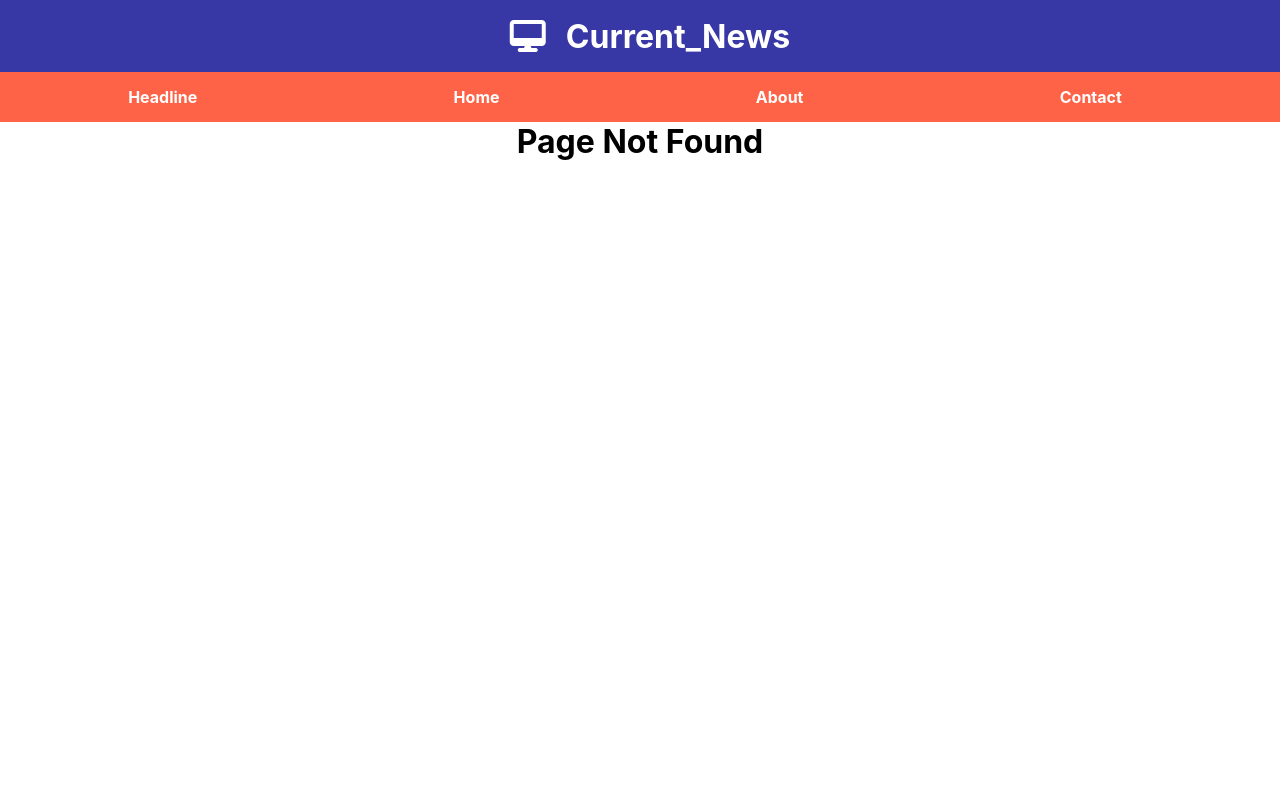
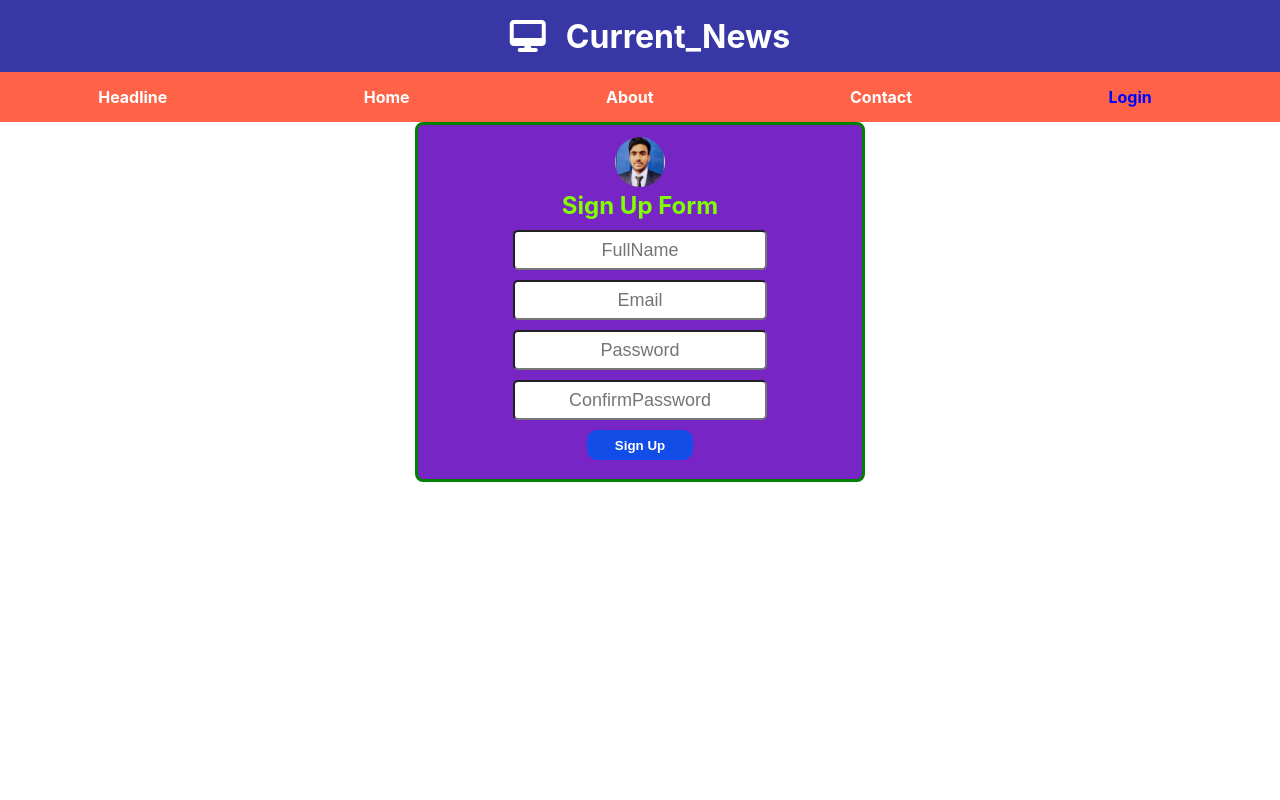
Before and after one commit to saini9485/CurrentNewsApp-React, a React (Create React App) app: page /Login in a window 1280 px wide. Before the commit this address had no page. Shown: the top 800 px of the page. Built offline with nearby package versions, Linux system fonts and the light colour scheme.

Commit message:
News App

```diff
--- a/src/App.css
+++ b/src/App.css
@@ -18,9 +18,8 @@ h1 {
       margin: 0 auto;
 } */
 
-
 /*1. Logo Part  */
-.logo{
+.logo {
   background-color: rgb(55, 55, 165);
   color: white;
 }
@@ -30,6 +29,7 @@ h1 {
 /* NavBar Area */
 .Header-Container {
   background-color: tomato;
+  position: sticky;
 }
 .NavBar_Icon {
   width: 100%;
@@ -62,7 +62,9 @@ h1 {
   color: white;
 }
 
-Contact part p {
+
+/* Contact part */
+ p {
   text-align: center;
 }
 
@@ -72,4 +74,5 @@ Contact part p {
   background-color: black;
   color: white;
   margin-top: 30%;
+  border: 3px solid tomato;
 }
--- a/src/App.js
+++ b/src/App.js
@@ -8,6 +8,7 @@ import { Footer } from './components/CurrentNewsApp/Footer';
 import { Header } from './components/CurrentNewsApp/Header';
 import { Headline } from './components/CurrentNewsApp/Headline';
 import { Home } from './components/CurrentNewsApp/Home';
+import Login from './components/CurrentNewsApp/LoginForm/Login';
 
 export function App() {
   return (
@@ -20,10 +21,11 @@ export function App() {
     <Route path="/Home" element={ <Home/>}/>
     <Route path="/About" element={<About/>}/>
     <Route path="/Contact" element={<Contact/>}/>
+    <Route path="/Login" element={<Login/>}/>
+
     <Route path="*" element={ <ErrorPage/>}/>
-
    </Routes>
-   {/* <Footer/> */}
+   <Footer/>
    </>
   );
 }
--- /dev/null
+++ b/src/components/CurrentNewsApp/DataButton.jsx
@@ -0,0 +1,17 @@
+import React from 'react'
+
+export  function DataButton() {
+  return (
+    <div className='post-button_area'>
+            <div>
+                <button><i className="fa-regular fa-heart"></i></button>
+                <button><i className="fa-regular fa-comment"></i></button>
+                <button><i className="fa-solid fa-share"></i></button>
+           </div>
+           <div>
+                <button><i className="fa-regular fa-bookmark"></i></button>
+          </div>
+
+        </div>
+  )
+}
--- a/src/components/CurrentNewsApp/Footer.jsx
+++ b/src/components/CurrentNewsApp/Footer.jsx
@@ -1,19 +1,19 @@
 import React, { useState } from "react";
 
 export function Footer() {
-  let time = new Date().toLocalTimeString();
+  let time = new Date().toLocaleTimeString();
   const [currentTime, setCurrentTime] = useState(time);
   const UpdateTime = () => {
-    time = new Date().toLocalTimeString();
+    time = new Date().toLocaleTimeString();
     setCurrentTime(time);
   };
   setInterval(UpdateTime, 1000);
 
-//       const [date]=useState(
-//     {
-//         currentDateTime: Date().toLocaleString()
-//     }
-// )
+      const [date]=useState(
+    {
+        currentDateTime: Date().toLocaleString()
+    }
+)
 
 
 
@@ -21,9 +21,9 @@ export function Footer() {
     <div>
       <div className="Footer">
         <h1>Footer</h1>
-        {/* <h1>{currentTime}</h1>
-        <h1>{time}</h1> */}
-        {/* <h1>{date.currentDateTime}</h1> */}
+        <h1>{currentTime}</h1>
+        {/* <h1>{time}</h1> */}
+        <h1>{date.currentDateTime}</h1>
       </div>
     </div>
   );
--- a/src/components/CurrentNewsApp/Header.jsx
+++ b/src/components/CurrentNewsApp/Header.jsx
@@ -1,6 +1,6 @@
 import React from "react";
 import { NavLink } from "react-router-dom";
-import { useState } from "react";
+// import { useState } from "react";
 // const [toggle, setToggle] = useState(true);
 
 
@@ -49,6 +49,7 @@ export function Header() {
           <li>
             <NavLink to="/Contact" id="links" className={({isActive})=>(isActive?"active-link":"not-active")} end>Contact</NavLink>
           </li>
+          <li> <NavLink to="/Login" id="links" className={({isActive})=>(isActive?"active-link":"not-active")} end>Login</NavLink></li>
         </ul>
       </div>
       </div>
--- a/src/components/CurrentNewsApp/Headline.css
+++ b/src/components/CurrentNewsApp/Headline.css
@@ -18,7 +18,65 @@
   height: 30px;
   font-weight: bold;
 }
-.Search_Btn:hover{
-    background-color: lightsalmon;
-    color: black;
+.Search_Btn:hover {
+  background-color: lightsalmon;
+  color: black;
 }
+
+
+/* Data Part */
+.News-Data{
+  /* border: 2px solid red;
+  width: fit-content;
+  margin: 10px; */
+  height: 470px;
+  width: 400px;
+   margin: 10px;
+   padding-bottom: 10px;
+  /* padding: 10px;  */
+  background-color: white;
+  /* box-shadow: 0 0 4px #6d6d6d; */
+  align-items: center;
+  max-width: 600px;
+  min-width: 300px;
+  margin: 0 auto;
+  margin-top: 10px;
+  border-radius: 10px;
+  border: 2px solid wheat;
+  overflow: scroll;
+}
+ img{
+  height: fit-content;
+    width: 400px;
+    object-fit: cover;
+}
+.Title{
+  color: red;
+  font-weight: bold;
+}
+.post-button_area {
+  display: flex;
+  justify-content: space-between;
+  align-items: center;
+}
+
+.post-button_area button {
+  display: flex;
+  flex-direction: row;
+  display: inline;
+  margin: 10px;
+  border: none;
+  background-color: transparent;
+  font-size: 1.2rem;
+  cursor: pointer;
+}
+.ReadMore-Btn {
+  display: flex;
+  flex-direction: row;
+  justify-content: flex-end;
+  margin-left: 300px;
+  border: none;
+  text-decoration: none;
+  list-style-type: none;
+  font-weight: bold;
+}
--- a/src/components/CurrentNewsApp/Headline.jsx
+++ b/src/components/CurrentNewsApp/Headline.jsx
@@ -1,16 +1,18 @@
 import { useState, useEffect } from "react";
 import axios from "axios";
 import "./Headline.css"
+import "./DataButton"
+import { DataButton } from "./DataButton";
 //import "./Post.css"
 export function Headline() {
   const [news, setNews] = useState([]);
   const [search, setSearch] = useState("");
-  useEffect((data) => {
+  useEffect(() => {
     axios
     .get(`https://newsapi.org/v2/everything?q=tesla&from=2022-09-17&sortBy=publishedAt&apiKey=846fd227de084ee2ae29d9474c3e1a43`)
-      .then((response) => {
-        console.log(response.data);
-        setNews([...response.data]);
+      .then(({data}) => {
+        console.log({data});
+        setNews(data?.articles);
       });
   }, []);
 
@@ -18,10 +20,11 @@ export function Headline() {
     setSearch(e.target.value);
   };
 
-  const filteredNews = news.filter((posts) =>
-    posts.name.toLowerCase().includes(search.toLowerCase())
-  );
+  // const filteredNews = news.filter((posts) =>
+  //   posts.name.toLowerCase().includes(search.toLowerCase())
+  // );
 
+console.log({news})
    return (
 
     <div className="Main_Container">
@@ -37,13 +40,19 @@ export function Headline() {
           <button className="Search_Btn" >Search </button>
        </form>
        </div>
-        {filteredNews.map((news) => {
+        {news?.map((items) => {
           return (
            <div className="News-Data">
-           <h1>name={news.articles.name}</h1>
-           <h1>author={news.articles.author}</h1>
-           <p> title={news.articles.title} </p>
-           <p>body={news.articles.description}</p>
+            <img className="Image" src={items.urlToImage}/>
+           <h1>name:{items.name}</h1>
+           <h1>author:{items.author}</h1>
+           <p className="Title"> title:{items.title} </p>
+           <h4>Publice Time:-{items.publishedAt}</h4>
+           <p>body:{items.description}</p>
+           <button className="ReadMore-Btn">
+            <  a href={items.url}>Read More</a>
+           </button>
+           <DataButton/>
           </div>
        );
        })
--- /dev/null
+++ b/src/components/CurrentNewsApp/LoginForm/Home.jsx
@@ -0,0 +1,26 @@
+import React from "react";
+import './Login.css';
+function Home() {
+    const logout = () => {
+        localStorage.removeItem("signUp")
+        window.location.reload()
+    }
+    const deleteAccount = () => {
+        localStorage.clear()
+        window.location.reload()
+    }
+
+    return (
+        <div className="Home-Container">
+            <h2>Congratulation To OurPage</h2>
+             <div className="HomePageImage">
+            <img src="/photo.jpeg" alt ="image"/>
+            </div>
+            <h3>Welcome To  {localStorage.getItem('Fullname')} </h3>
+            <button onClick={logout} className="logout">LogOut</button>
+            <button onClick={deleteAccount} className="delete">Delete</button>
+
+        </div>
+    );
+}
+export default Home;
--- /dev/null
+++ b/src/components/CurrentNewsApp/LoginForm/Login.css
@@ -0,0 +1,81 @@
+* {
+    text-align: center;
+    padding: 0%;
+    margin: 0%;
+  }
+  h2{
+    color: chartreuse
+  }
+  .Login-Container,
+  .Home-Container,
+  .Sign-container {
+    margin-top: 10px;
+    width: 450px;
+    height: 360px;
+    text-align: center;
+    margin: auto;
+    /* width: 50%; */
+    border: 3px solid green;
+    padding: 10px;
+    border-radius: 8px;
+    background-color: rgb(120, 37, 197);
+  }
+  .SignUpPageProfile img{
+    margin-top: 2px;
+    width: 50px;
+    height: 50px;
+    border-radius: 25px;
+    box-shadow: 2px solid blue;
+  }
+  .input_space {
+    margin-top: 10px;
+    margin-bottom: 10px;
+  }
+  input {
+    height: 40px;
+    width: 60%;
+    font-size: 18px;
+    text-align: center;
+    border-radius: 5px;
+  }
+  button {
+    height: 30px;
+    width: 25%;
+    background-color: rgb(17, 77, 230);
+    border: none;
+    border-radius: 10px;
+    font-weight: bold;
+    color: white;
+  }
+  button:hover{
+    background-color: aqua;
+    color: black;
+  }
+  h3{
+    background-color: blanchedalmond;
+    border-radius: 10px;
+
+  }
+  .logout {
+    margin-right: 5px;
+    color: white;
+    font-weight: 400;
+    margin-top: 10%;
+  }
+  .delete {
+    margin-right: 5px;
+    color: white;
+    background-color: rgb(19, 103, 142);
+    font-weight: 400;
+  }
+  .delete:hover{
+    background-color: red;
+    color: black;
+  }
+  .HomePageImage img{
+    margin-top: 10px;
+    width: 100px;
+    height: 100px;
+    border-radius: 50px;
+    box-shadow: 2px solid blue;
+  }
--- /dev/null
+++ b/src/components/CurrentNewsApp/LoginForm/Login.jsx
@@ -0,0 +1,86 @@
+import React, { useEffect, useRef, useState } from "react";
+import Home from "./Home";
+import './Login.css';
+function Login(){
+   const Fullname=useRef()
+   const email=useRef()
+   const password=useRef()
+   const ConfirmPassword=useRef()
+   const [showHome,setShowHome]=useState(false)
+   const [show,setShow]=useState(false)
+    const localSignUp=localStorage.getItem("signUp")
+    const localEmail=localStorage.getItem("email")
+    const localPassword=localStorage.getItem("password")
+    const localConfirmPassword=localStorage.getItem("ConfirmPassword")
+    const localName=localStorage.getItem("Fullname")
+   useEffect(()=>{
+    if(localSignUp){
+        setShowHome(true)
+    }
+    if(localEmail){
+        setShow(true)
+    }
+   })
+   const handleClick=()=>{
+       if(Fullname.current.value&&email.current.value&&password.current.value&&ConfirmPassword.current.value)
+      {
+        localStorage.setItem("Fullname",Fullname.current.value)
+        localStorage.setItem("email",email.current.value)
+        localStorage.setItem("password",password.current.value)
+        localStorage.setItem("ConfirmPassword",ConfirmPassword.current.value)
+        localStorage.setItem("signUp",email.current.value)
+        alert("Account created successfully!!")
+        window.location.reload()
+      }else{
+        alert("Please Enter Detalis")
+      }
+   }
+
+   const handleSignIn=()=>{
+    if(email.current.value===localEmail&&password.current.value===localPassword){
+        localStorage.setItem("signUp",email.current.value)
+        window.location.reload()
+    }else{
+        alert("Please Enter valid Credential")
+    }
+   }
+    return(
+        <div>
+            {showHome?<Home/>:
+            (show?
+                <div className="Sign-container">
+                        {/* <h1>Hello, {localName} Congratulation</h1> */}
+                        <h2>Please Login</h2>
+                        <div className="input_space">
+                            <input placeholder="Email" type='text' ref={email} />
+                        </div>
+                        <div className="input_space">
+                            <input placeholder="Password" type='password' ref={password} />
+                        </div>
+                        <button onClick={handleSignIn}>Sign In</button>
+                </div>
+                :
+                <div className="Login-Container">
+                  <div className="SignUpPageProfile">
+            <img src="/photo.jpeg" alt ="image"/>
+            </div>
+                    <div>   <h2>Sign Up Form </h2>      </div>
+                        <div className="input_space">
+                            <input minLength={6} placeholder="FullName" type='text' ref={Fullname} required/>
+                        </div>
+                        <div className="input_space">
+                            <input placeholder="Email" type='text' ref={email} required />
+                        </div>
+                        <div className="input_space">
+                            <input minLength={7} placeholder="Password" type='password' ref={password} required />
+                        </div>
+                        <div className="input_space">
+                            <input minLength={7} placeholder="ConfirmPassword" type='password' ref={ConfirmPassword} required />
+                        </div>
+                        <button onClick={handleClick}>Sign Up</button>
+                </div>)
+            }
+        </div>
+    );
+}
+export default Login;
```
Also changed, not shown: public/photo.jpeg (added).
